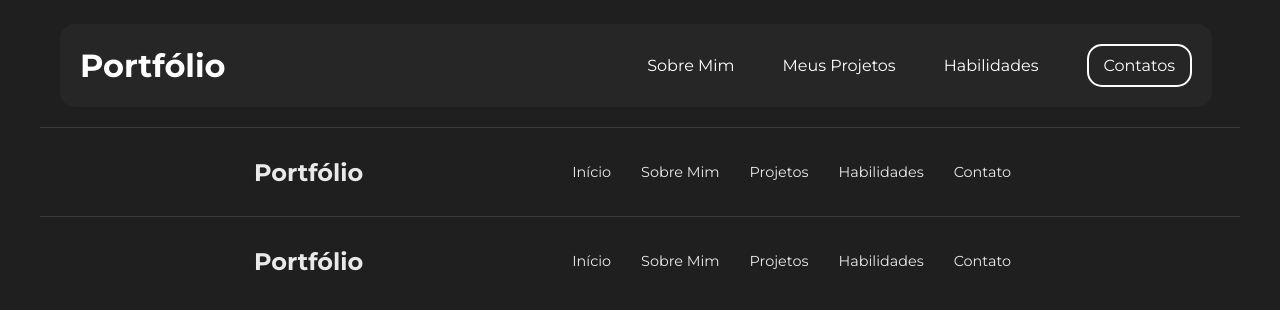
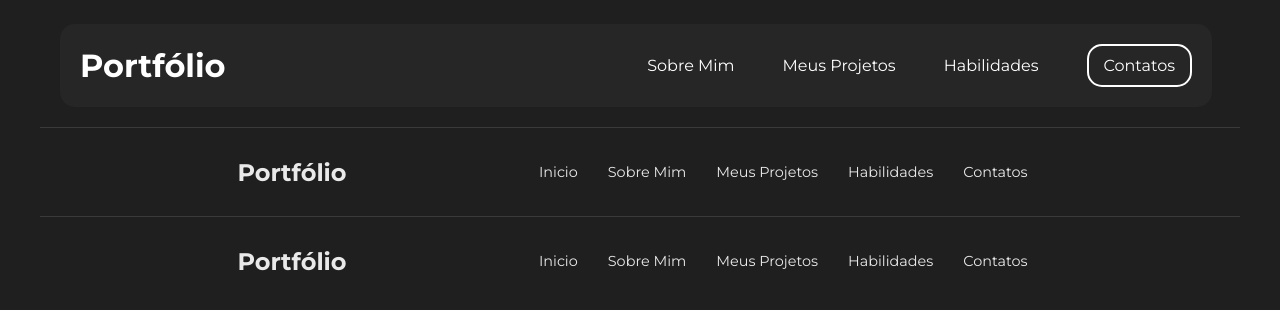
Before and after one commit to Lucasdias067/portfolio-pessoal, a Next.js app: page /footer in a window 1280 px wide. Shown: the top 310 px of the page. Built offline with nearby package versions, Linux system fonts and the light colour scheme.

Commit message:
new features

```diff
--- a/package.json
+++ b/package.json
@@ -16,7 +16,6 @@
     "@types/node": "18.15.10",
     "@types/react": "18.0.30",
     "@types/react-dom": "18.0.11",
-    "aos": "^3.0.0-beta.6",
     "eslint": "8.36.0",
     "eslint-config-next": "13.2.4",
     "next": "13.2.4",
@@ -25,9 +24,7 @@
     "typescript": "5.0.2"
   },
   "devDependencies": {
-    "@rocketseat/eslint-config": "^1.2.0",
-    "@types/aos": "^3.0.4",
-    "file-loader": "^6.2.0"
+    "@rocketseat/eslint-config": "^1.2.0"
   },
   "lint-fix": "eslint --fix 'src/**/*.{js,jsx,ts,tsx,json,css,scss,md}'"
 }
--- a/src/app/contact/style.css
+++ b/src/app/contact/style.css
@@ -59,6 +59,7 @@
     flex-direction: column;
     align-items: center;
     gap: 30px;
+    font-size: 20px;
   }
 
   .email a svg {
--- a/src/app/footer/page.tsx
+++ b/src/app/footer/page.tsx
@@ -1,6 +1,14 @@
 import "./style.css";
 
 export default function Footer() {
+
+  const linkFooter = [
+    { name: "Inicio", href: "#", className: "link-rodape" },
+    { name: "Sobre Mim", href: "#aboutMe", className: "link-rodape" },
+    { name: "Meus Projetos", href: "#projectList", className: "link-rodape" },
+    { name: "Habilidades", href: "#skills", className: "link-rodape" },
+    { name: "Contatos", href: "#contact", className: "link-rodape" }
+  ]
 
   return (
     <footer>
@@ -10,11 +18,9 @@ export default function Footer() {
         </a>
       </div>
       <div className="rodape js-linksInternos">
-        <a href="#" className="link-rodape">Início</a>
-        <a href="#aboutMe" className="link-rodape">Sobre Mim</a>
-        <a href="#projectList" className="link-rodape">Projetos</a>
-        <a href="#skills" className="link-rodape">Habilidades</a>
-        <a href="#contact" className="link-rodape">Contato</a>
+        {linkFooter.map(({ name, href, className }) => (
+          <a href={href} className={className}>{name}</a>
+        ))}
       </div>
     </footer>
   )
--- a/src/app/header/page.tsx
+++ b/src/app/header/page.tsx
@@ -2,6 +2,13 @@ import Link from "next/link"
 import "./style.css"
 
 export default function Header() {
+
+  const linkHeader = [
+    { name: "Sobre Mim", href: "#aboutMe", className: "link-header" },
+    { name: "Meus Projetos", href: "#projectList", className: "link-header" },
+    { name: "Habilidades", href: "#skills", className: "link-header" },
+    { name: "Contatos", href: "#contact", className: "link-header projetos-btn" }
+  ]
 
   return (
     <header id="header">
@@ -9,10 +16,9 @@ export default function Header() {
         <h1>Portfólio</h1>
       </Link>
       <div className="navigation_header">
-        <a href="#aboutMe" className="link-header">Sobre Mim</a>
-        <a href="#projectList" className="link-header">Meus Projetos</a>
-        <a href="#skills" className="link-header">Habilidades</a>
-        <a href="#contact" className="link-header projetos-btn">Contatos</a>
+        {linkHeader.map(({ name, href, className }) => (
+          <a href={href} className={className}>{name}</a>
+        ))}
       </div>
     </header>
   )
--- a/src/app/section/page.tsx
+++ b/src/app/section/page.tsx
@@ -1,4 +1,3 @@
-"use client"
 import "./style.css"
 import Link from "next/link"
 import { faGithub, faLinkedin } from "@fortawesome/free-brands-svg-icons"
```
Also changed, not shown: src/app/projectList/page.tsx (+10 -4 lines), src/app/projectList/style.css (+9 -1 lines), src/app/skills/style.css (+8 -2 lines), 1 other file (tests, documents, lock files or other folders).
